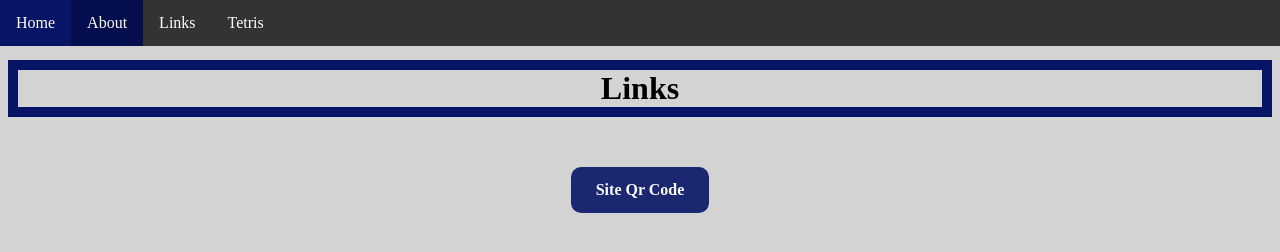
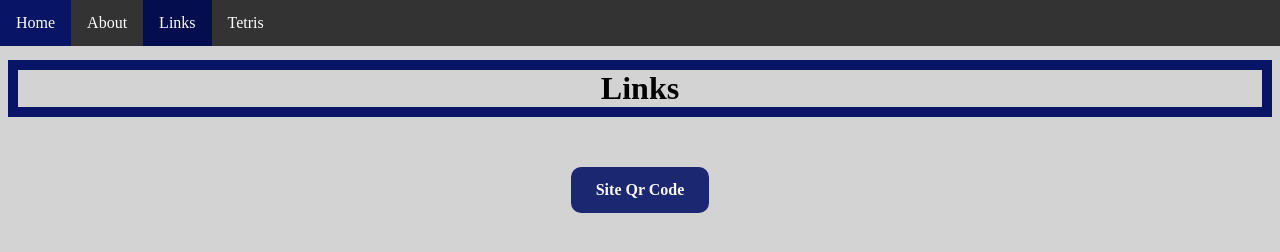
Before and after one commit to nonokirby/nonokirby.github.io, a plain HTML site: page links.html in a window 1280 px wide. Drawn offline with Linux system fonts and the light colour scheme.

Commit message:
Update links.html

```diff
--- a/links.html
+++ b/links.html
@@ -111,7 +111,7 @@ li a:hover:not(.active) {
 
 	<!-- Navbar Config -->
 <script>
-  document.getElementById("ninformation").className='active';
+  document.getElementById("nlinks").className='active';
 </script>
      <!-- Navbar Config -->
 
```
